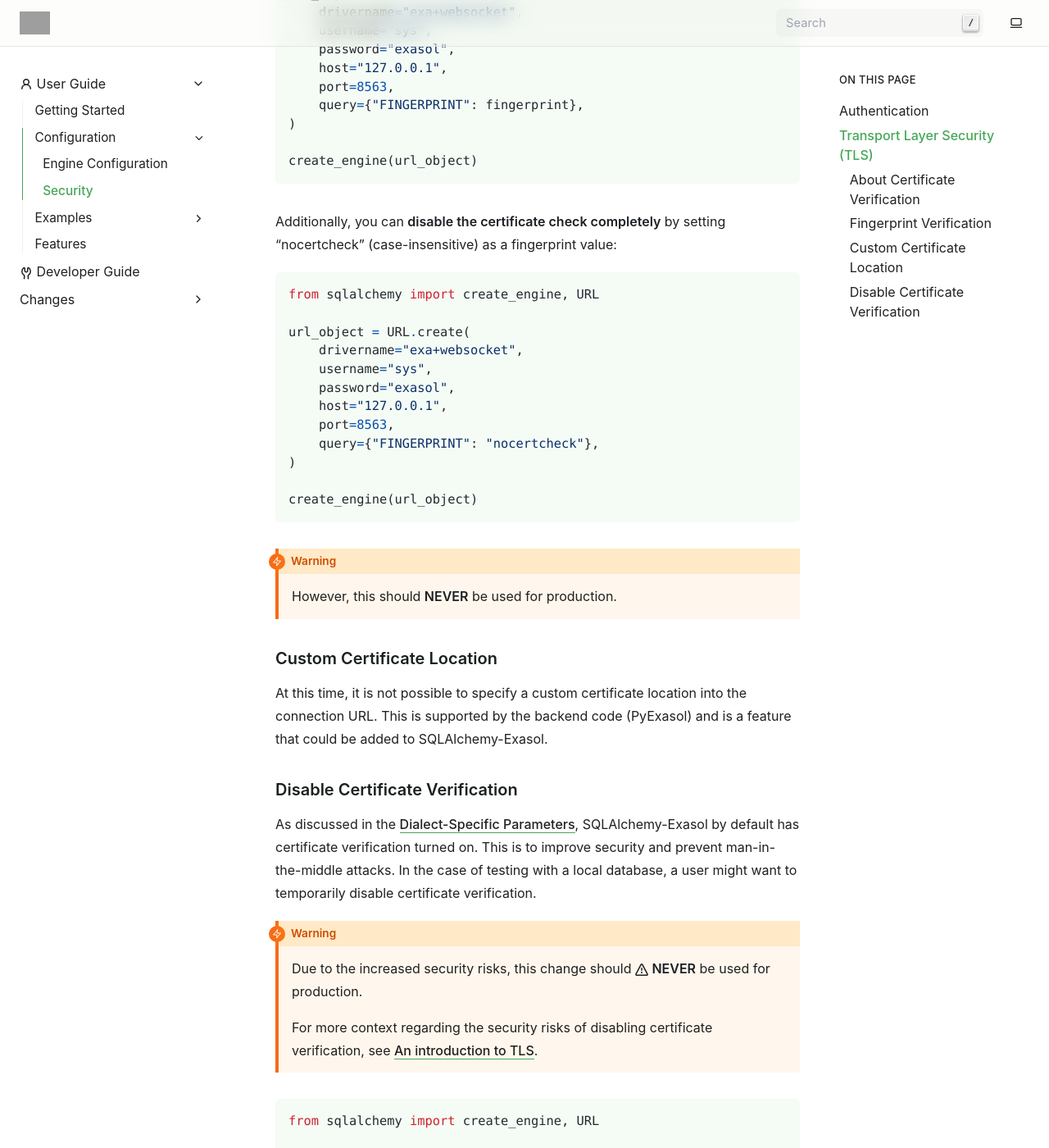
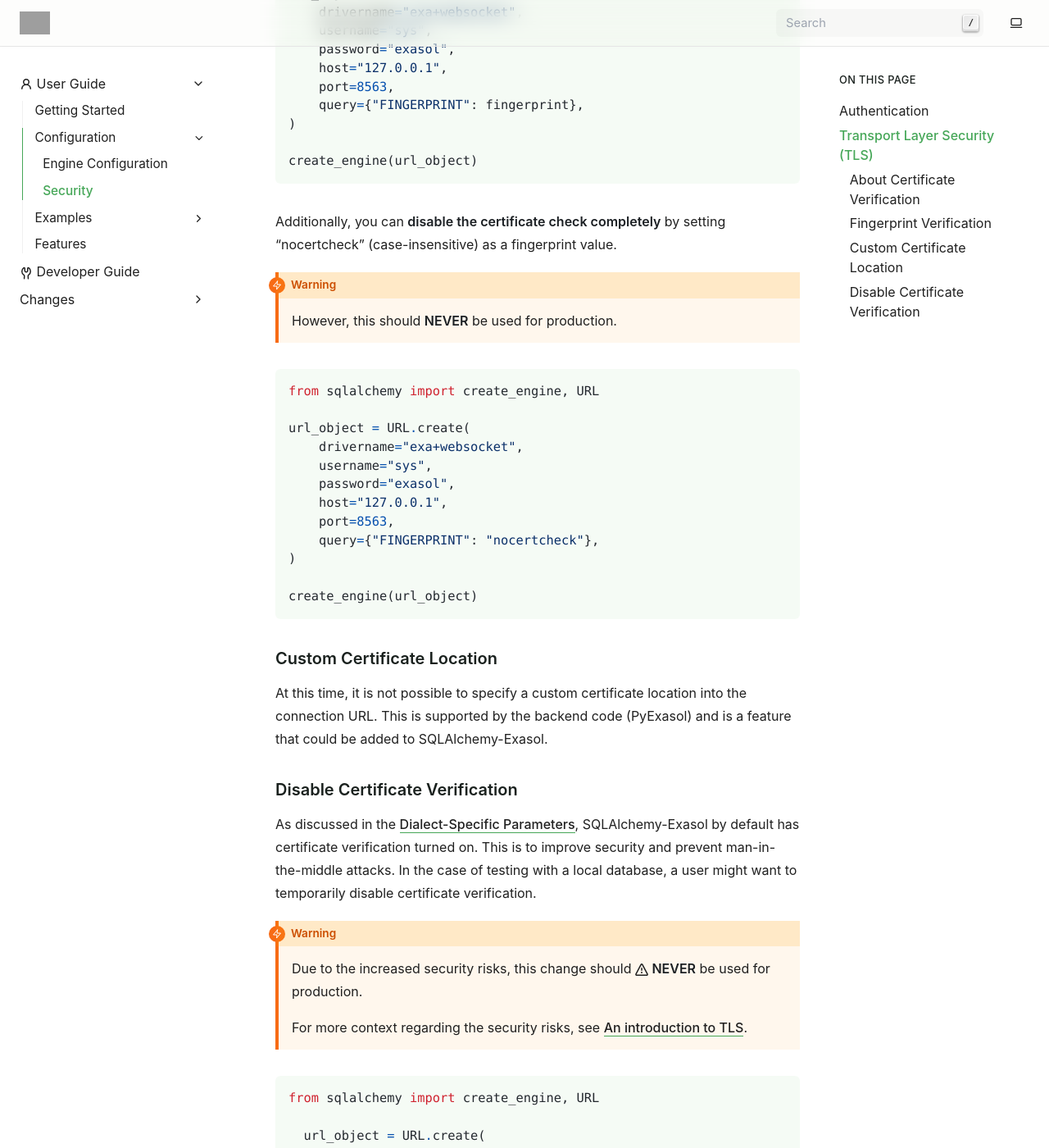
Before and after one commit to exasol/sqlalchemy-exasol, a Sphinx documentation site: the page built from doc/user_guide/configuration/security.rst, in a window 1280 px wide and 1400 px high, scrolled down 3243 px. Shown: the whole window at 82% size. Built offline with Sphinx 7.4.7, drawn with Linux system fonts in a browser that asks for light colours; grey boxes are pictures that could not be loaded.

```diff
--- a/doc/user_guide/configuration/security.rst
+++ b/doc/user_guide/configuration/security.rst
@@ -185,7 +187,7 @@ disable certificate verification.
 .. warning::
     Due to the increased security risks, this change should :octicon:`alert` **NEVER** be used for production.
 
-    For more context regarding the security risks of disabling certificate verification,
+    For more context regarding the security risks,
     see `An introduction to TLS <https://github.com/exasol/tutorials/blob/1.0.0/tls/doc/tls_introduction.md>`__.
 
 .. code-block:: python
```
Also changed, not shown: other parts of doc/user_guide/configuration/security.rst (+5 -3 lines).
